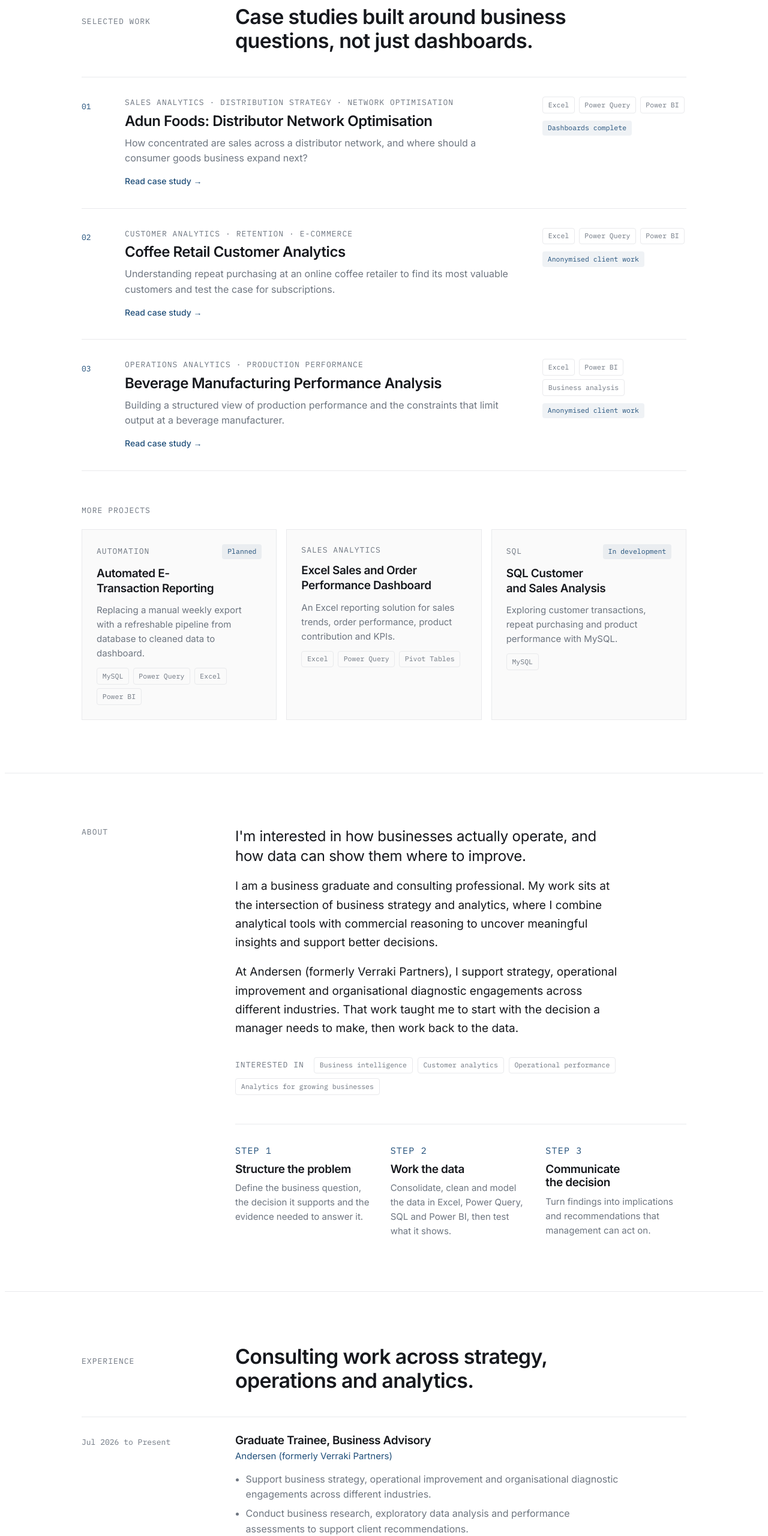
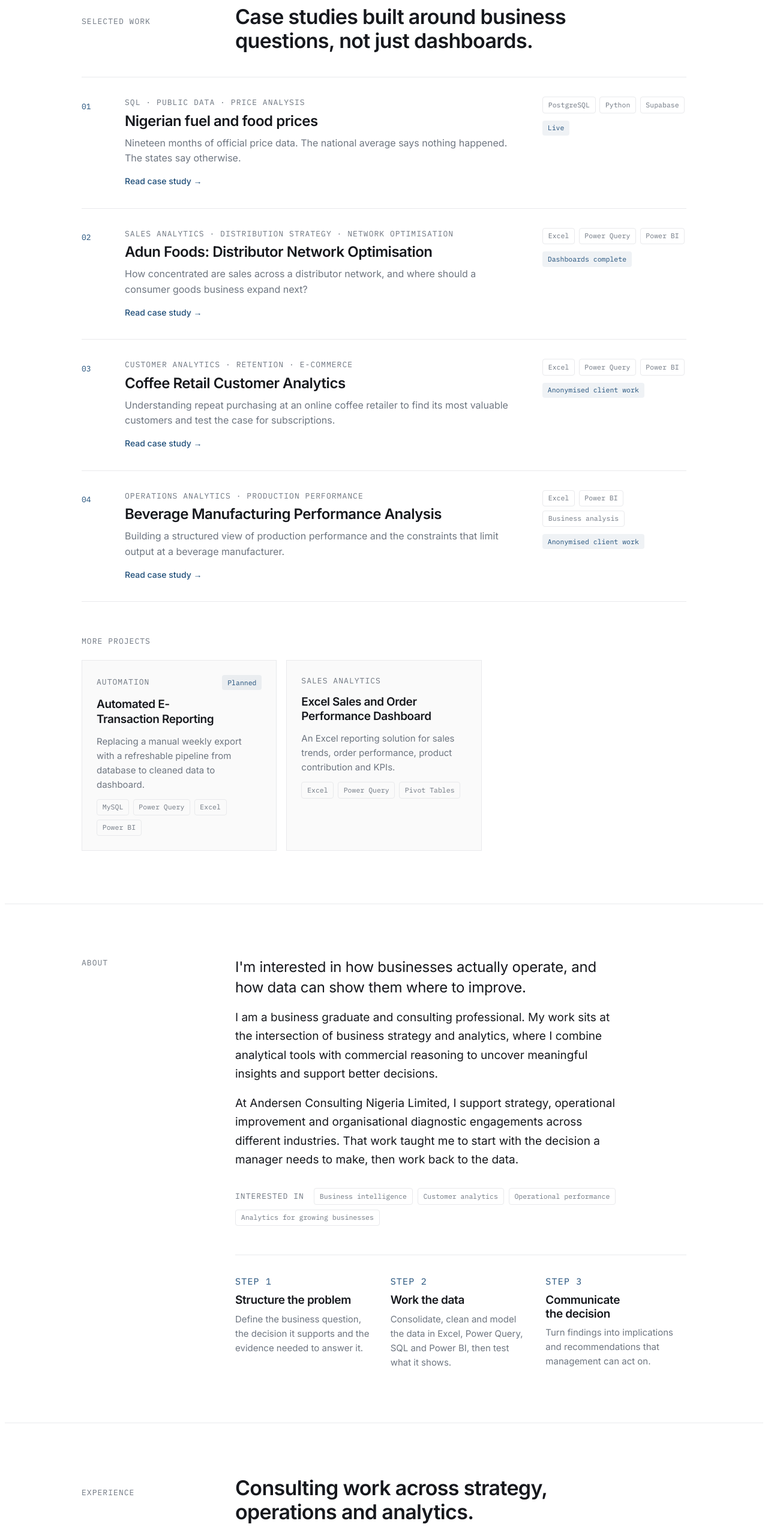
Before and after one commit to DataForBetter/DataForBetter.github.io, a plain HTML site: page index.html in a window 1280 px wide. Shown: the part 960-3520 px from the top of the page at 60% size. Drawn offline with Linux system fonts and the light colour scheme.

Commit message:
Replace placeholder SQL project with the real one, refresh experience
The SQL entry described a synthetic MySQL project marked in development. The
finished PostgreSQL analysis of 102 NBS releases now takes its place as the
first featured case study, with the repository linked.

Experience rewritten as short bullets from the current CV. Employer name
corrected to Andersen Consulting Nigeria Limited throughout, and the NYSC
title corrected to Business Analysis Intern.

```diff
--- a/index.html
+++ b/index.html
@@ -305,7 +305,7 @@ footer .wrap{display:flex;justify-content:space-between;flex-wrap:wrap;gap:1rem}
         <div class="prose">
           <p>I'm interested in how businesses actually operate, and how data can show them where to improve.</p>
           <p>I am a business graduate and consulting professional. My work sits at the intersection of business strategy and analytics, where I combine analytical tools with commercial reasoning to uncover meaningful insights and support better decisions.</p>
-          <p>At Andersen (formerly Verraki Partners), I support strategy, operational improvement and organisational diagnostic engagements across different industries. That work taught me to start with the decision a manager needs to make, then work back to the data.</p>
+          <p>At Andersen Consulting Nigeria Limited, I support strategy, operational improvement and organisational diagnostic engagements across different industries. That work taught me to start with the decision a manager needs to make, then work back to the data.</p>
         </div>
         <div class="interests">
           <span class="eyebrow" style="margin-right:.5rem">Interested in</span>
@@ -346,24 +346,24 @@ footer .wrap{display:flex;justify-content:space-between;flex-wrap:wrap;gap:1rem}
           <p class="when">Jul 2026 to Present</p>
           <div>
             <h3>Graduate Trainee, Business Advisory</h3>
-            <p class="org">Andersen (formerly Verraki Partners)</p>
+            <p class="org">Andersen Consulting Nigeria Limited</p>
             <ul>
-              <li>Support business strategy, operational improvement and organisational diagnostic engagements across different industries.</li>
-              <li>Conduct business research, exploratory data analysis and performance assessments to support client recommendations.</li>
-              <li>Develop analytical reports, dashboards and executive presentations to communicate findings to stakeholders.</li>
-              <li>Support internal data analytics learning sessions covering Excel, Power Query and Power BI.</li>
+              <li>Led the organisation and people workstream on a manufacturing revitalisation, covering eight functions and ending in six board-approved recommendations and an 18-month roadmap.</li>
+              <li>Lead the firm's Data Analytics Community of Practice, building analytics skills across teams and creating reusable tools now used on client work.</li>
+              <li>Analysed distributor coverage for a consumer goods client to locate the gaps in its route to market.</li>
+              <li>Built and maintained a macroeconomic database of twenty indicators used across engagements.</li>
             </ul>
           </div>
         </article>
         <article class="role">
           <p class="when">Jul 2025 to Jun 2026</p>
           <div>
-            <h3>Business Advisory Intern</h3>
-            <p class="org">Andersen (formerly Verraki Partners)</p>
+            <h3>Business Analysis Intern, NYSC</h3>
+            <p class="org">Andersen Consulting Nigeria Limited</p>
             <ul>
-              <li>Supported consulting engagements involving business strategy, operational performance and market analysis.</li>
-              <li>Analysed business datasets to identify performance gaps, operational constraints and improvement opportunities.</li>
-              <li>Developed research materials, analytical models and client presentations.</li>
+              <li>Built the research and analysis behind consulting proposals for five clients in energy, manufacturing and consumer goods.</li>
+              <li>Ran vendor onboarding for an energy client, from data review through to onboarding compliance.</li>
+              <li>Supported an organisational structure review for a public sector financial institution.</li>
             </ul>
           </div>
         </article>
@@ -373,9 +373,9 @@ footer .wrap{display:flex;justify-content:space-between;flex-wrap:wrap;gap:1rem}
             <h3>Data Analysis Intern</h3>
             <p class="org">New Horizons Computer Learning Institute</p>
             <ul>
-              <li>Completed practical data analytics projects using Microsoft Excel.</li>
-              <li>Applied data cleaning, transformation, pivot tables and dashboarding techniques.</li>
-              <li>Developed analytical reports from business datasets.</li>
+              <li>Built a recommendation framework with a team of analysts using Netflix's public data.</li>
+              <li>Designed interactive Power BI dashboards and reports from raw business datasets.</li>
+              <li>Cleaned, validated and transformed data across every project on the programme.</li>
             </ul>
           </div>
         </article>
@@ -495,6 +495,31 @@ const TODO = (t) => `<li class="todo">${t}</li>`;
 
 const PROJECTS = [
   {
+    id: "sql", featured: true,
+    category: "SQL \u00b7 Public Data \u00b7 Price Analysis",
+    title: "Nigerian fuel and food prices",
+    teaser: "Nineteen months of official price data. The national average says nothing happened. The states say otherwise.",
+    tools: ["PostgreSQL", "Python", "Supabase"],
+    data: "National Bureau of Statistics of Nigeria, 102 published files",
+    status: "Live",
+    repo: "https://github.com/DataForBetter/Nigeria-Fuel-Prices-SQL",
+    sections: [
+      ["The question", `<p>Nigeria removed its petrol subsidy in 2023. The argument for removing it was that competition would even prices out across the country. The National Bureau of Statistics publishes the prices every month, so the claim is checkable.</p><p>I wanted to answer one thing. Does Nigeria have one fuel market, or thirty-seven?</p>`],
+
+      ["102 spreadsheets, none of them data", `<p>NBS publishes these as formatted reports rather than as data, and most of the work was getting them into a state where a question could be asked. Header rows move between the first and third row depending on the file. Two different products share one sheet in the kerosene and gas releases. Consecutive files overlap by two months. The petrol series leaves out the zone labels every other series carries, and files Taraba in the wrong zone in all nineteen months.</p><p>I wrote a parser that reads all 102 files into one table, and recorded every defect rather than quietly correcting it. The check that matters is whether the result still matches what NBS actually published. It does, to the kobo, in both months I tested: <strong>\u20a61,061.35</strong> for November 2025 and <strong>\u20a61,288.54</strong> for March 2026.</p><p>That same check caught an error in press coverage of one of those releases, which reported several northern states above \u20a61,200. The highest state in the release is Borno, at \u20a61,133.86.</p>`],
+
+      ["The average said nothing happened", `<p>Between December 2024 and February 2025 the national petrol price moved <strong>4.8%</strong>. On that number, a quiet two months.</p><p>Over the same two months the gap between the cheapest and the dearest state went from 20% to <strong>81%</strong>. Jigawa was paying \u20a61,730 a litre. Oyo was paying \u20a6957.</p><p>The gap also had a shape. It tracked distance from Lagos, where the refinery and the import terminals are. Through those months the North West paid <strong>33% more</strong> than the South West. The four dearest states were Jigawa, Sokoto, Kaduna and Kano. The four cheapest were Oyo, Ekiti, Osun and Lagos.</p><p>Then it closed, in a single month. By May 2025 every zone in the country sat inside a \u20a629 band, and stayed there.</p>`],
+
+      ["It only happened to petrol", `<p>The detail that makes this more than a bad quarter is that no other fuel did it.</p><p>Petrol is normally the <em>most</em> uniformly priced fuel in Nigeria, usually 20 to 25% between the cheapest and dearest state. Diesel and kerosene are routinely far wider, 60 to 90%, because they are thinly distributed. For four months petrol became as uneven as diesel, while diesel and kerosene themselves did nothing unusual and cooking gas barely moved.</p><p>Diesel and kerosene travel the same roads, through the same depots, in the same trucks. If the roads, the currency or the crude price had been the problem, all of them would have moved. Only one did. That points at something specific to how petrol was being distributed, rather than at a general energy shock.</p>`],
+
+      ["A year later, the opposite shock", `<p>Early 2026 reads the same in a headline and is nothing alike underneath. Between February and May 2026 petrol rose <strong>52%</strong>, and this time everything else rose with it. Diesel went up <strong>131%</strong>, from \u20a61,420 to \u20a63,277 a litre. Kerosene and cooking gas rose too.</p><p>But the states stayed in line with one another. The spread between them barely moved.</p><p>So the two episodes are opposites. In 2025 the price level held still and the country came apart. In 2026 the country held together and the level jumped. The first is a distribution problem. The second is a cost problem arriving from outside, which fits a period when crude crossed $100 a barrel and the UN ranked Nigeria\u2019s diesel increase the steepest of any country it assessed.</p>`],
+
+      ["Why this is useful", `<ul><li>Anyone setting regional delivery pricing can see that moving fuel inland usually costs little and occasionally costs a great deal, and that the switch between those two states happens in weeks rather than years.</li><li>Anyone pricing a product uniformly across Nigeria should know that the national fuel average will not warn them when one region decouples.</li><li>The test itself is reusable on any price series. Separate the level from the spread. If the level moves and the spread does not, the cause is upstream. If the spread moves and the level does not, the cause is distribution.</li></ul>`],
+
+      ["How it was built, and what it cannot tell you", `<p>Python parses the 102 source files into two tidy tables. PostgreSQL holds them in a star schema. Each question is a separate SQL file creating views, so every figure above traces back to a query, and the whole thing runs on Supabase.</p><p>What it cannot do is tell you why. This is a price series. It shows that the North West decoupled in early 2025 and that every fuel rose in early 2026, and it explains neither. Published reporting on the same period is recorded in the repository, in a section of its own, so context and findings are never confused.</p><p>Three other limits. Food prices are published by zone and fuel by state, so any comparison between the two is coarser than the thing worth measuring. Nineteen months contains two episodes, which is not enough to establish what normal looks like. And the figures are averages of averages, so differences within a state are invisible.</p>`]
+    ]
+  },
+  {
     id: "adun", featured: true,
     category: "Sales Analytics · Distribution Strategy · Network Optimisation",
     title: "Adun Foods: Distributor Network Optimisation",
@@ -588,20 +613,6 @@ const PROJECTS = [
     sections: [
       ["Overview", `<p>An Excel-based reporting solution designed to analyse sales trends, order performance, product contribution and business performance indicators.</p>`],
       ["Key features", `<ul><li>Data cleaning and transformation in Power Query.</li><li>Interactive sales reporting with slicers.</li><li>Product and period comparisons.</li><li>KPI summaries.</li><li>Dashboard visualisation.</li></ul>`]
-    ]
-  },
-  {
-    id: "sql", featured: false,
-    category: "SQL · Customer Analytics",
-    title: "SQL Customer and Sales Analysis",
-    teaser: "Exploring customer transactions, repeat purchasing and product performance with MySQL.",
-    tools: ["MySQL"],
-    data: "Synthetic customer and transaction dataset",
-    status: "In development",
-    sections: [
-      ["Overview", `<p>A SQL-based analytical project exploring customer transactions, repeat purchasing behaviour, product performance and sales patterns.</p>`],
-      ["Key features", `<ul><li>Data preparation and SQL joins.</li><li>Customer purchase frequency analysis.</li><li>Product-level sales aggregation.</li><li>Customer segmentation queries.</li><li>Business-focused interpretation of results.</li></ul>`],
-      ["Next steps", `<p>This project is being developed into a full public case study using a synthetic dataset.</p>`]
     ]
   }
 ];
```
